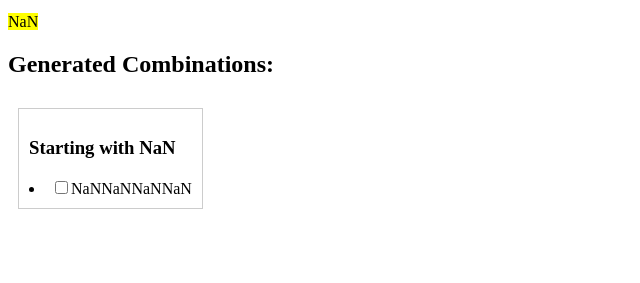
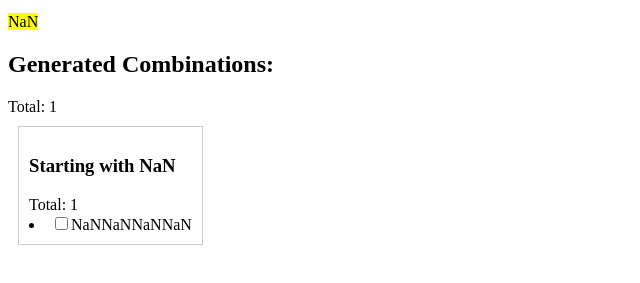
Before and after one commit to Darthleon/darthleon.github.io, a plain HTML site: page passwordthing/index.html in a window 1280 px wide. Both pictures are taken after typing "Sample" into the empty fields and a click on the button "Generate Combinations". Shown: the part 101-384 px from the top of the page, without its empty margins (0-640 px from the left). Drawn offline with Linux system fonts and the light colour scheme.

Commit message:
Update index.html

```diff
--- a/passwordthing/index.html
+++ b/passwordthing/index.html
@@ -24,12 +24,14 @@
     <button onclick="generateCombinations()">Generate Combinations</button>
 </div>
 <h2>Generated Combinations:</h2>
+<div id="totalCombinations"></div>
 <div id="combinationsList"></div>
 
 <script>
     function generateCombinations() {
-            const inputNumbers = document.getElementById("inputNumbers").value;
-            const numbersArray = inputNumbers.split(",").map(Number);
+        var inputNumbers = document.getElementById("inputNumbers").value;
+        inputNumbers = inputNumbers.replace(/\./g, ",");
+        const numbersArray = inputNumbers.split(',').map(Number);
 
         const combinations = [];
 
@@ -60,6 +62,9 @@
 
         // Create columns for each first digit
         const columns = {};
+        var total = filteredCombinations.length
+        const totalCombinations = document.getElementById("totalCombinations");
+        totalCombinations.innerHTML = "Total: " + total;
 
         filteredCombinations.forEach(combination => {
             const firstDigit = combination[0];
@@ -74,7 +79,8 @@
             if (columns.hasOwnProperty(firstDigit)) {
                 const column = document.createElement("div");
                 column.classList.add("combinationsColumn");
-                    column.innerHTML = `<h3>Starting with ${firstDigit}</h3>`;
+                column.innerHTML = `<h3>Starting with ${firstDigit}</h3> Total: `+columns[firstDigit].length;
+
 
                 columns[firstDigit].forEach(combination => {
                     const listItem = document.createElement("li");
```
Lines whose indentation alone changed are shown as unchanged.
